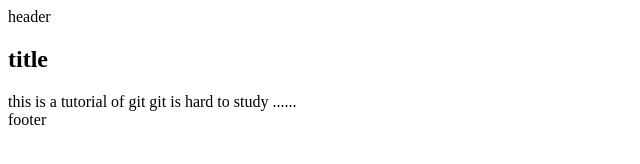
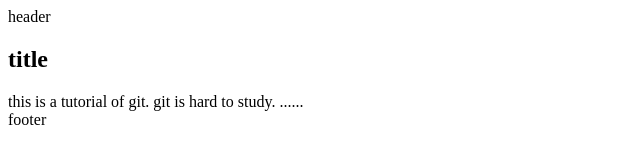
Before and after one commit to dengozhang/start_git, a plain HTML site: page index.html in a window 1280 px wide. Shown: the full height of the page, 0-640 px from the left. Drawn offline with Linux system fonts and the light colour scheme.

Commit message:
修改html内容

```diff
--- a/index.html
+++ b/index.html
@@ -13,8 +13,8 @@
   <section>
     <h1>title</h1>
     <article>
-      this is a tutorial of git
-      git is hard to study
+      this is a tutorial of git.
+      git is hard to study.
       ......
     </article>
     <footer>
```
